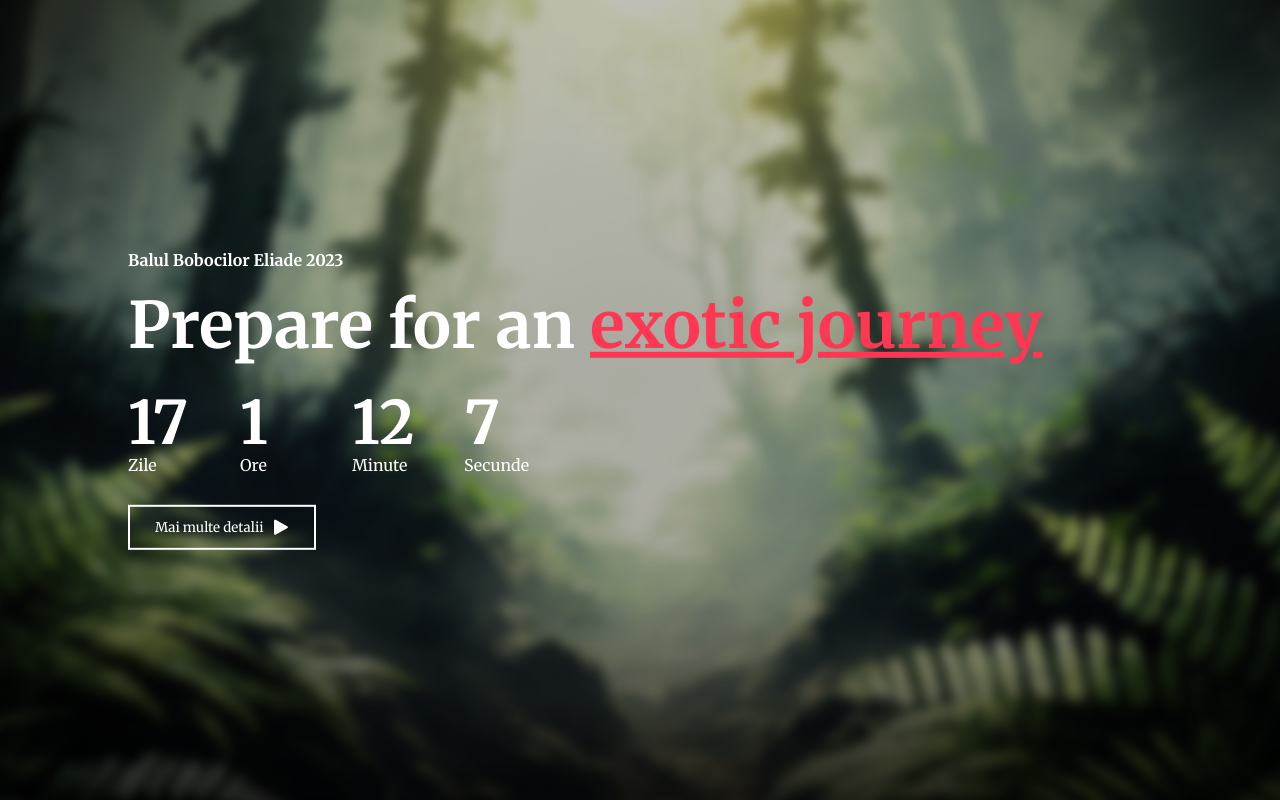
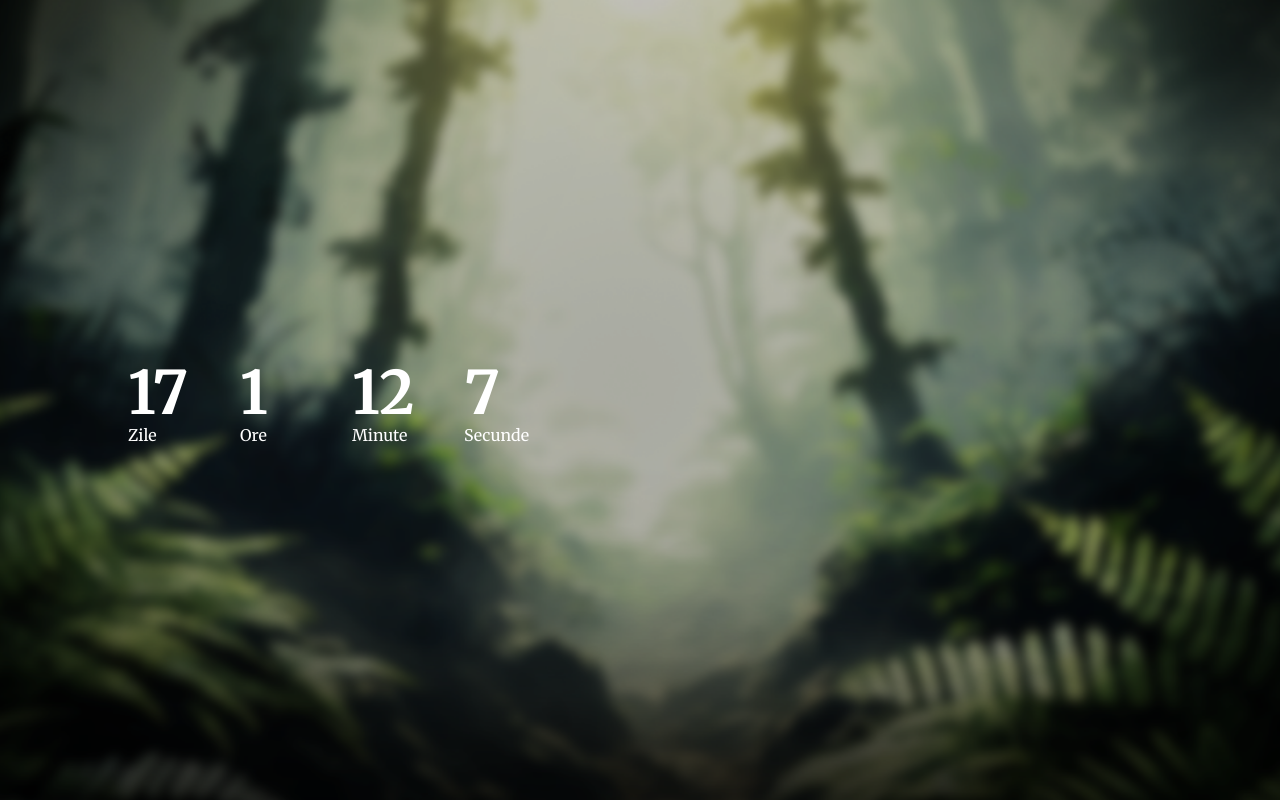
Before and after one commit to georgehajnal/balulBobocilor2023, a plain HTML site: page index.html in a window 1280 px wide. Drawn offline with Linux system fonts and the light colour scheme.

Commit message:
Update index.html

```diff
--- a/index.html
+++ b/index.html
@@ -11,10 +11,7 @@
 </head>
 <body>
     <div class="container">
-
     <div class="content">
-        <p id="titlu">Balul Bobocilor Eliade 2023</p>
-        <h1>Prepare for an <span>exotic journey</span></h1>
         <div class="launch-time">
             <div>
                 <p id="days">00</p>
@@ -33,15 +30,10 @@
                 <span>Secunde</span>
             </div>
         </div>
-        <button type="button">Mai multe detalii<img src="triangle.png"></button>
     </div>
 
     </div>
 
-
-    <div class="writing">
-
-    </div>
     <script>
         var countDownDate = new Date("Nov 17, 2023 20:00:00").getTime();
         console.log(countDownDate);
```
